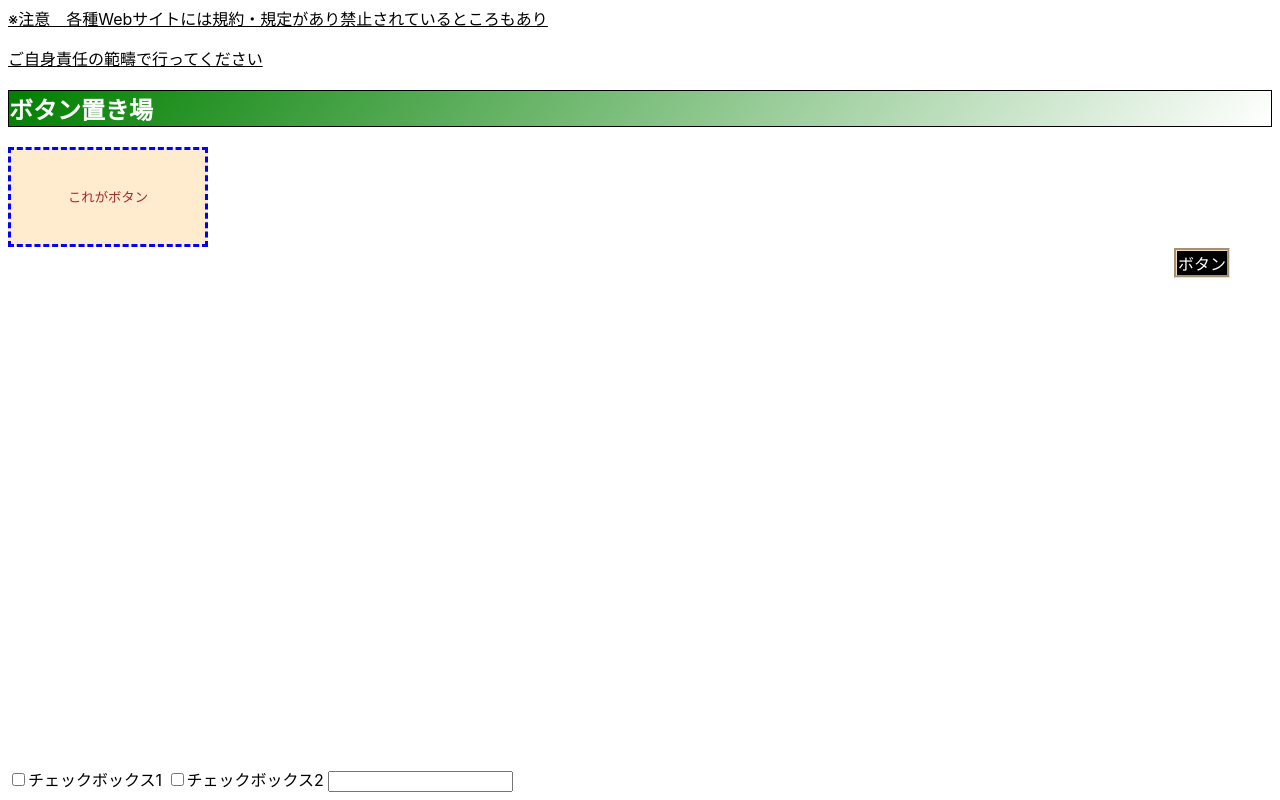
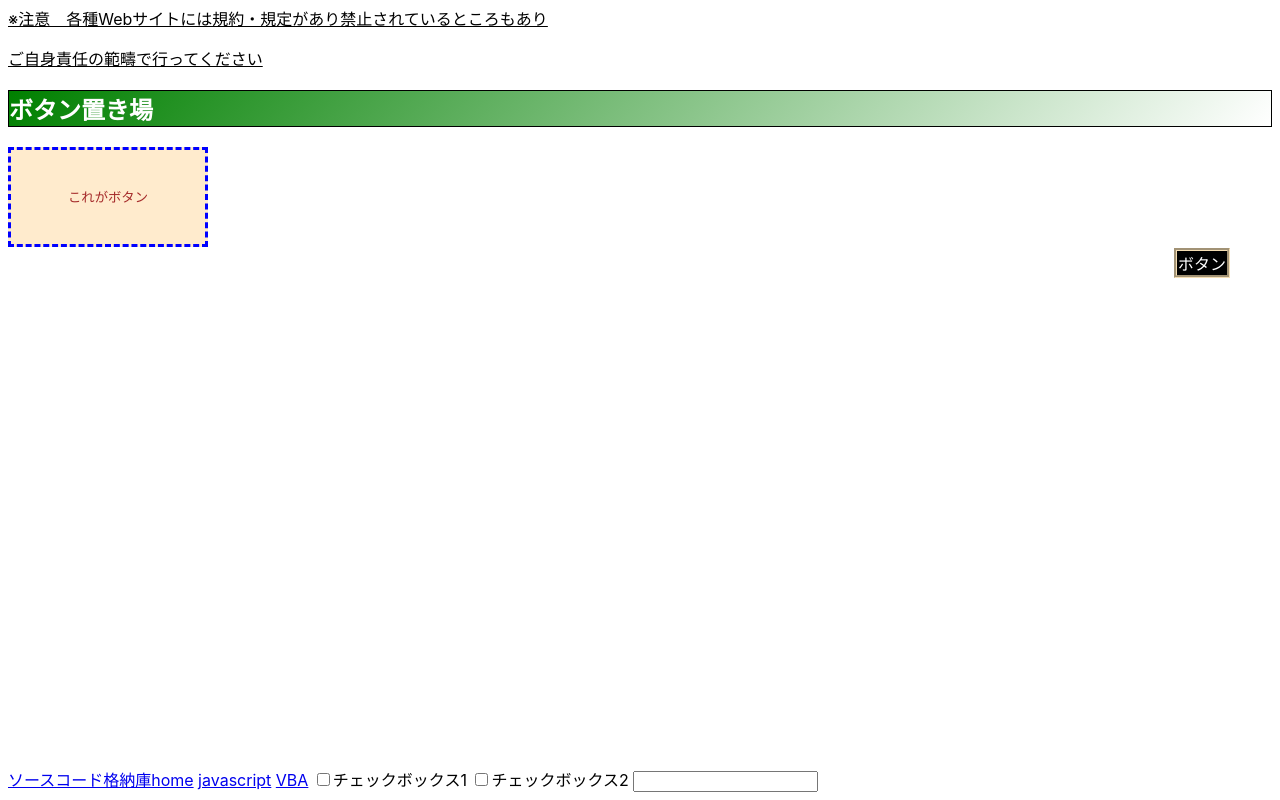
Before and after one commit to zatsjyouji/youtubesample, a plain HTML site: page index.html in a window 1280 px wide. Shown: the part 472-1272 px from the top of the page. Drawn offline with Linux system fonts and the light colour scheme.

Commit message:
Update index.html

```diff
--- a/index.html
+++ b/index.html
@@ -42,7 +42,9 @@
 <br><br><br><br><br><br><br>
 <br><br><br><br><br><br><br>
 <br><br><br><br><br><br><br>
-
+    <a href= "https://sites.google.com/view/simpleworld/%E3%83%9B%E3%83%BC%E3%83%A0">ソースコード格納庫home</a>
+    <a href= "https://sites.google.com/view/simpleworld/javascript">javascript</a>
+    <a href= "https://sites.google.com/view/simpleworld/vba">VBA</a>
 <input type="checkbox">チェックボックス1
 <input type="checkbox">チェックボックス2
 <input type="text">
```
